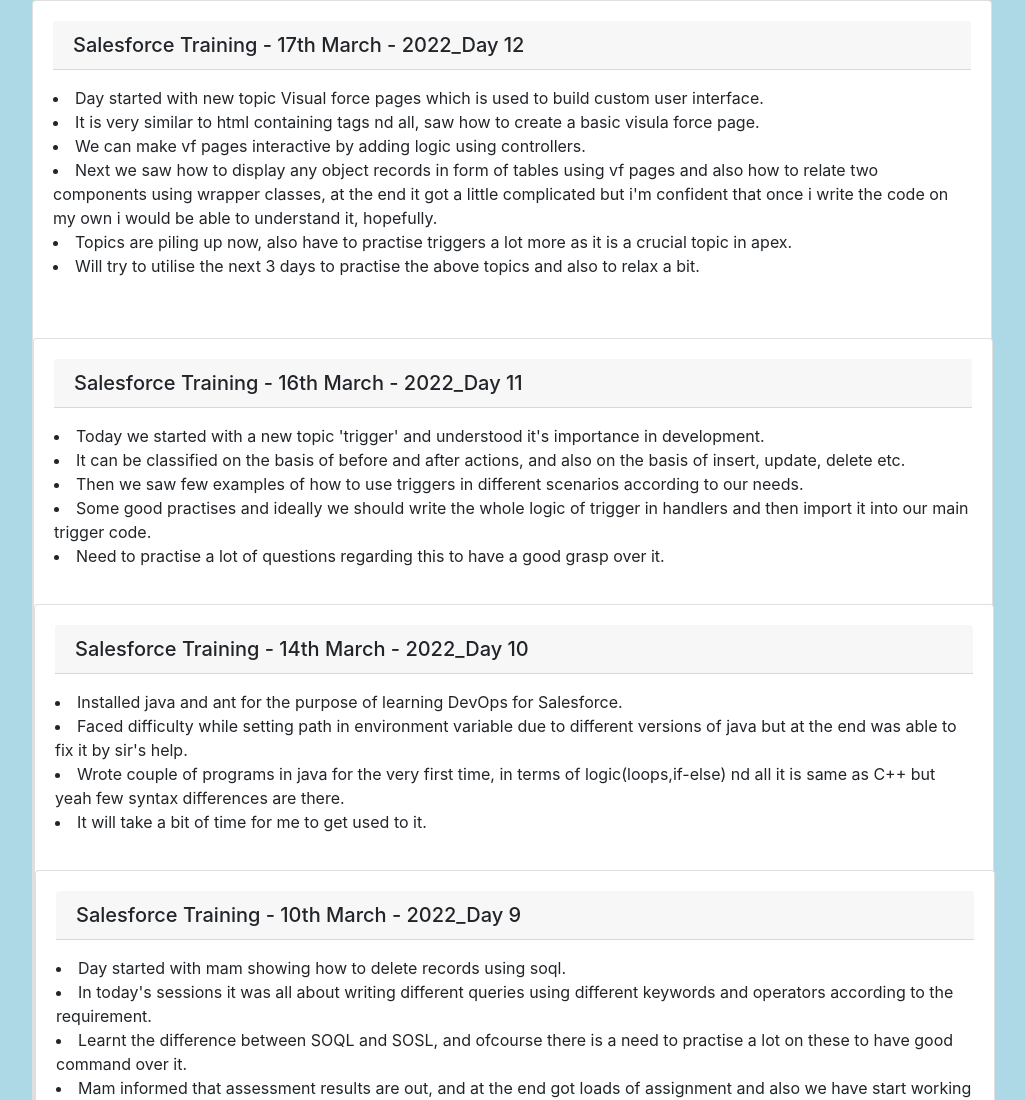
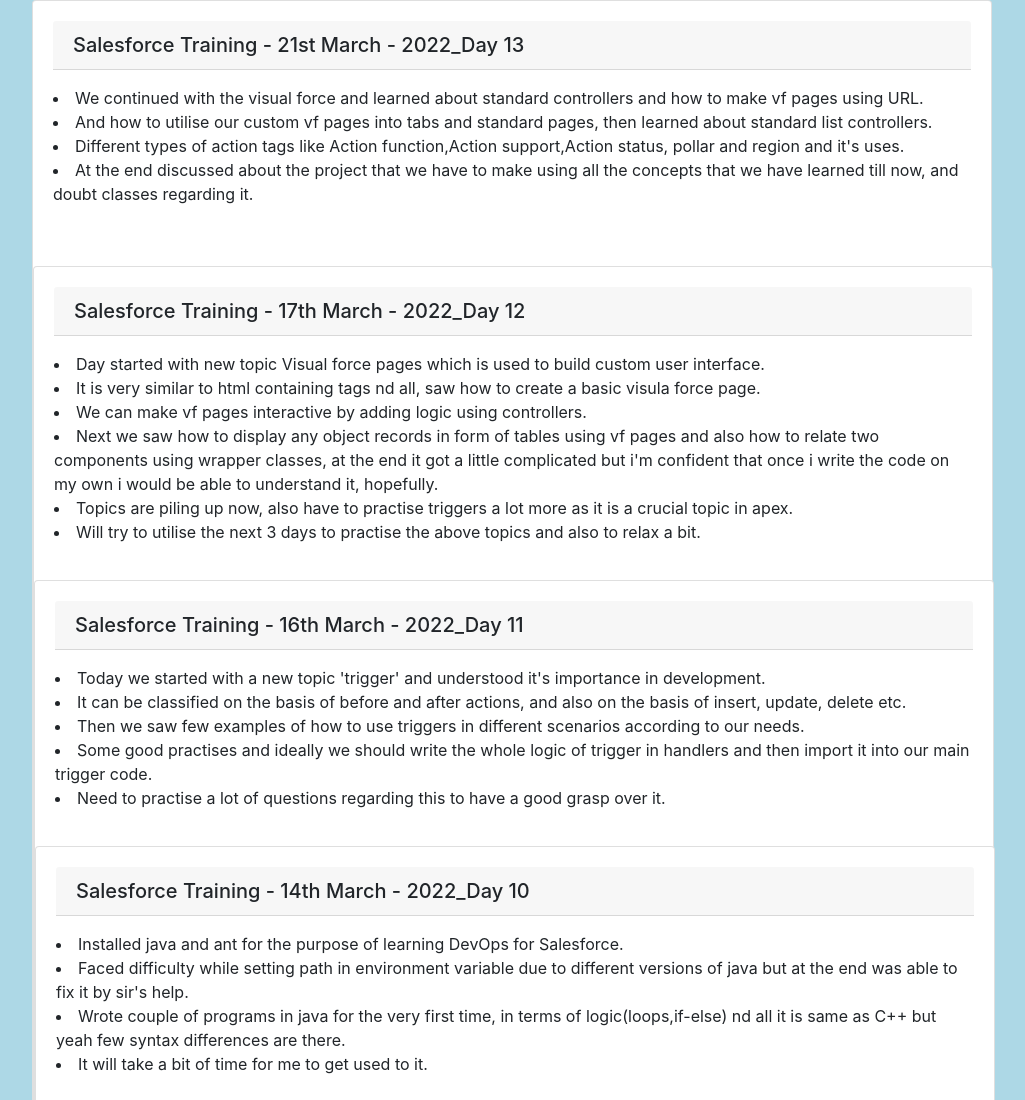
Before and after one commit to Faisal487/faisal487.github.io, a plain HTML site: page journal/journal.html in a window 1280 px wide. Shown: the top 1100 px of the page, without its empty margins (53-1078 px from the left). Drawn offline with nearby package versions, Linux system fonts and the light colour scheme; files that its build step writes are made by us from their sources.

Commit message:
Update journal.html

```diff
--- a/journal/journal.html
+++ b/journal/journal.html
@@ -11,6 +11,17 @@
     <div class="container">
       <div class="card" style="width:60rem">
   <div class="card-body ">
+    <h5 class="card-header">Salesforce Training - 21st March - 2022_Day 13</h5>
+    <p class="card-text">
+    <li>We continued with the visual force and learned about standard controllers and how to make vf pages using URL.</li>
+    <li>And how to utilise our custom vf pages into tabs and standard pages, then learned about standard list controllers.</li>
+    <li>Different types of action tags like Action function,Action support,Action status, pollar and region and it's uses.</li>
+    <li>At the end discussed about the project that we have to make using all the concepts that we have learned till now, and doubt classes regarding it.</li>
+	</p>
+  </div>
+  <br>
+      <div class="card" style="width:60rem">
+  <div class="card-body ">
     <h5 class="card-header">Salesforce Training - 17th March - 2022_Day 12</h5>
     <p class="card-text">
     <li>Day started with new topic Visual force pages which is used to build custom user interface.</li>
@@ -21,7 +32,6 @@
     <li>Will try to utilise the next 3 days to practise the above topics and also to relax a bit.</li>
 	</p>
   </div>
-  <br>
       <div class="card" style="width:60rem">
   <div class="card-body ">
     <h5 class="card-header">Salesforce Training - 16th March - 2022_Day 11</h5>
```
